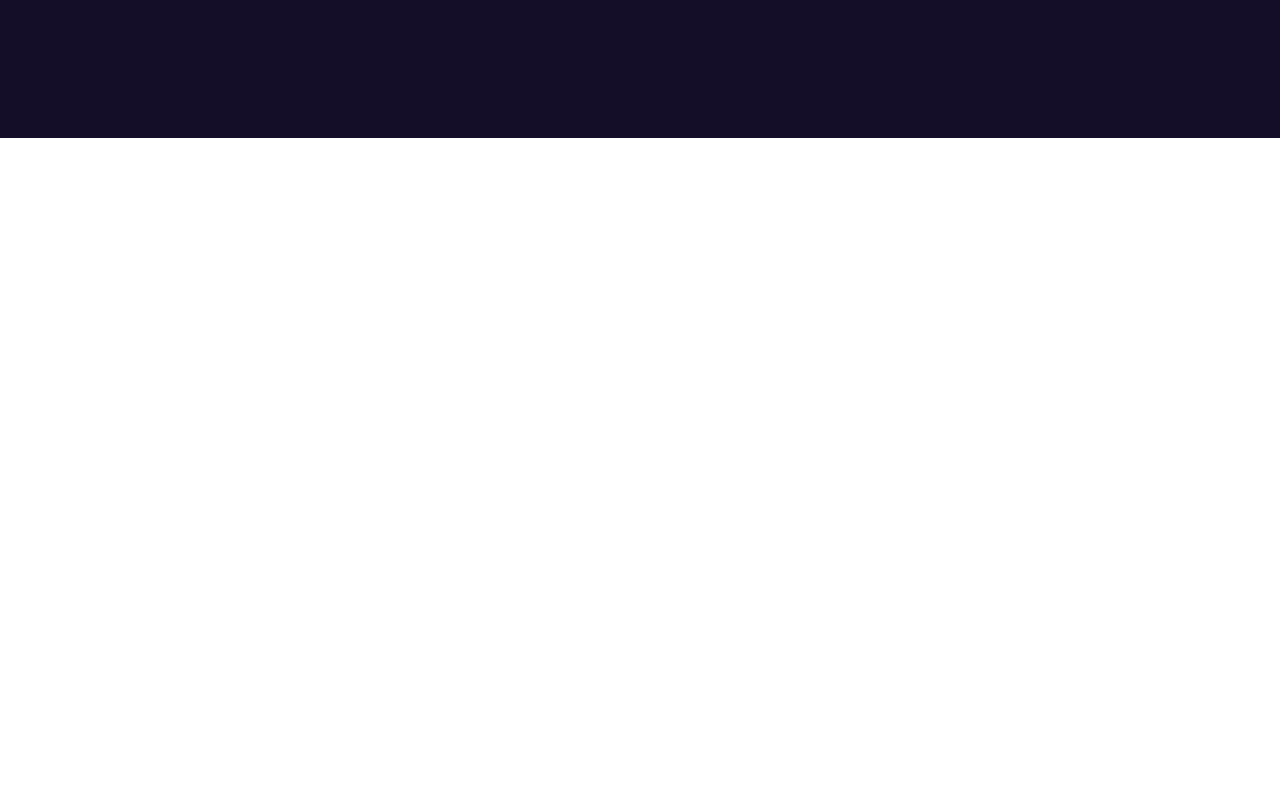
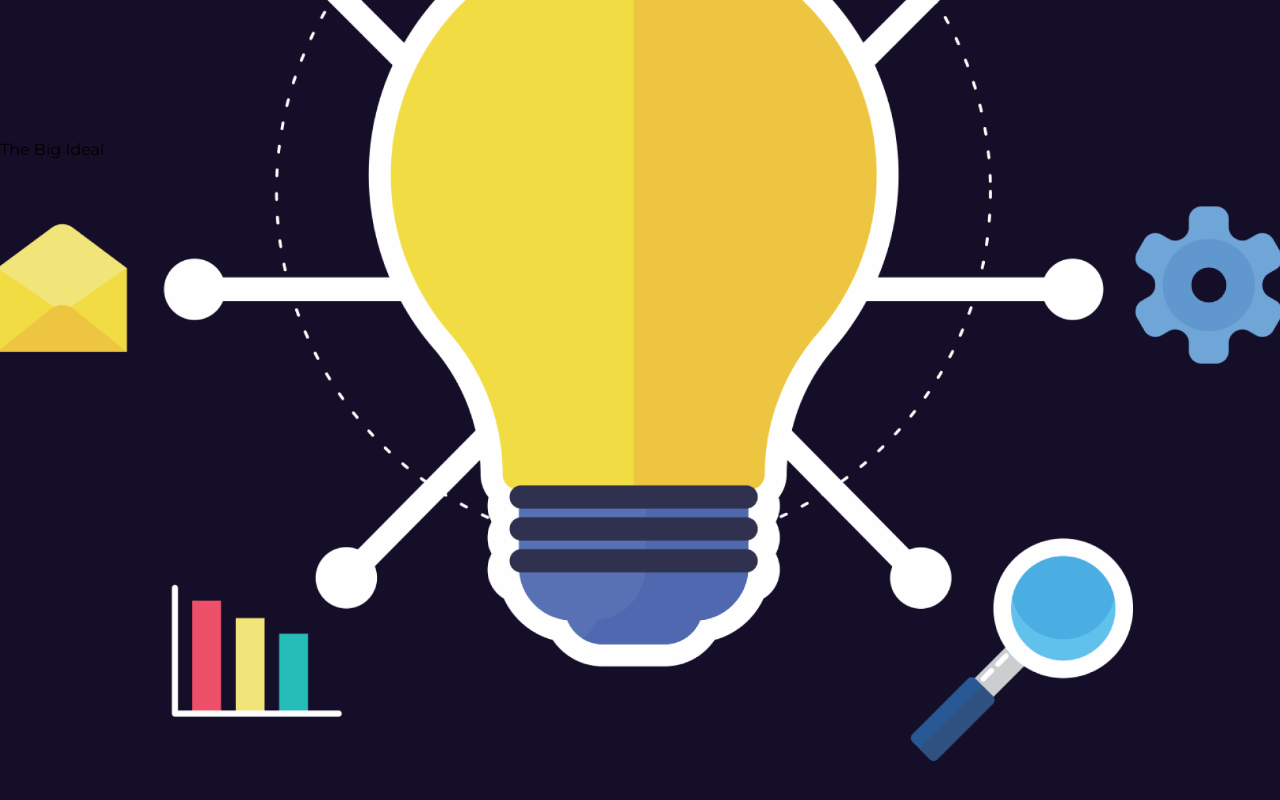
Before and after one commit to Afolabi-bit/getlinked, a React (Vite) app: page / in a window 1280 px wide. Shown: the part 763-1563 px from the top of the page. Before the commit the page ends 901 px from the top, so only its background shows below. Built offline with nearby package versions, Linux system fonts and the light colour scheme; a web font is replaced by a local one.

Commit message:
intro section

```diff
--- a/src/App.jsx
+++ b/src/App.jsx
@@ -1,11 +1,13 @@
 import Header from "./components/header";
 import Hero from "./components/hero";
+import Intro from "./components/introduction";
 
 const App = () => {
   return (
     <main className="w-screen overflow-hidden">
       <Header />
       <Hero />
+      <Intro />
     </main>
   );
 };
--- /dev/null
+++ b/src/components/introduction.jsx
@@ -0,0 +1,20 @@
+import BigIdea from "../assets/big.png";
+
+const Intro = () => {
+  return (
+    <section className="w-screen min-h-screen flex flex-col items-center">
+      <div className="big-idea w-full flex justify-center items-center relative">
+        <p className="z-10 absolute w-full top-[50%] left-[50%] translate-x-[-50%]">
+          The Big Ideal
+        </p>
+        <img
+          src={BigIdea}
+          alt="#"
+          className="absolute w-full top-[50%] left-[50%] translate-x-[-50%] translate-y-[-50%]"
+        />
+      </div>
+    </section>
+  );
+};
+
+export default Intro;
```
Also changed, not shown: src/assets/big.png (renamed from src/assets/the_big_idea.png).
